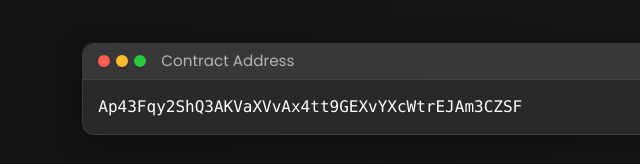
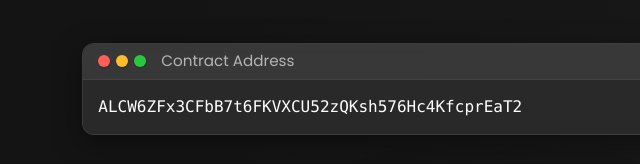
Before and after one commit to vamoscoin/vamoscoin.github.io, a plain HTML site: page index.html in a window 1280 px wide. Shown: the part 854-1018 px from the top of the page, 143-783 px from the left. Drawn offline with nearby package versions, Linux system fonts and the light colour scheme.

Commit message:
Update ca

```diff
--- a/index.html
+++ b/index.html
@@ -670,7 +670,7 @@
                                 <span class="header-address-label">Contract Address</span>
                             </div>
                             <div class="carbon-content">
-                                <div class="address-text">Ap43Fqy2ShQ3AKVaXVvAx4tt9GEXvYXcWtrEJAm3CZSF</div>
+                                <div class="address-text">ALCW6ZFx3CFbB7t6FKVXCU52zQKsh576Hc4KfcprEaT2</div>
                                 <button class="copy-btn"
                                     onclick="copyToClipboard(document.querySelector('.address-text').textContent)">
                                     <svg class="copy-icon" xmlns="http://www.w3.org/2000/svg" viewBox="0 0 24 24"
```
